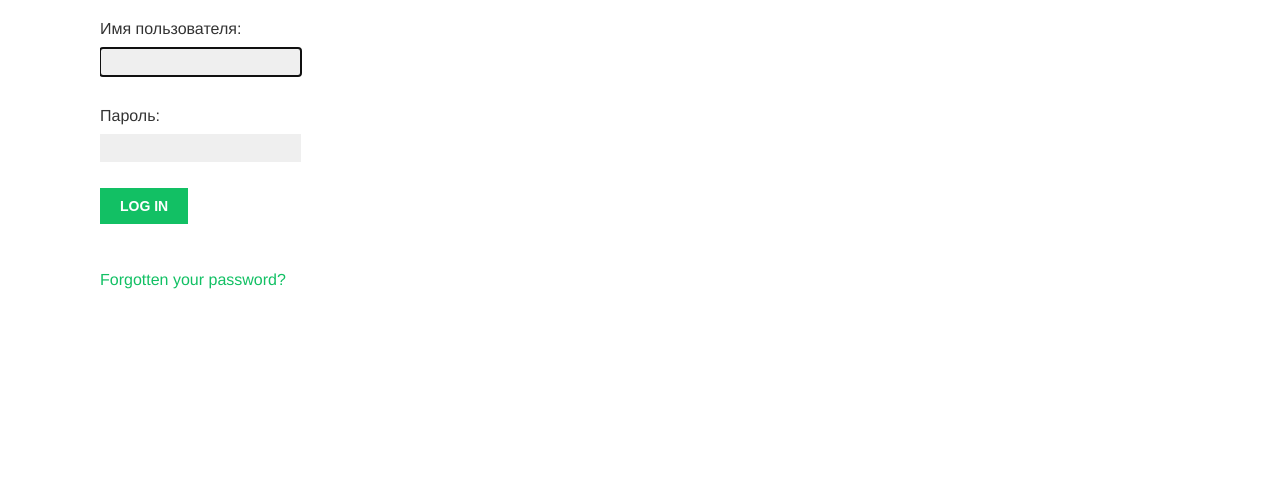
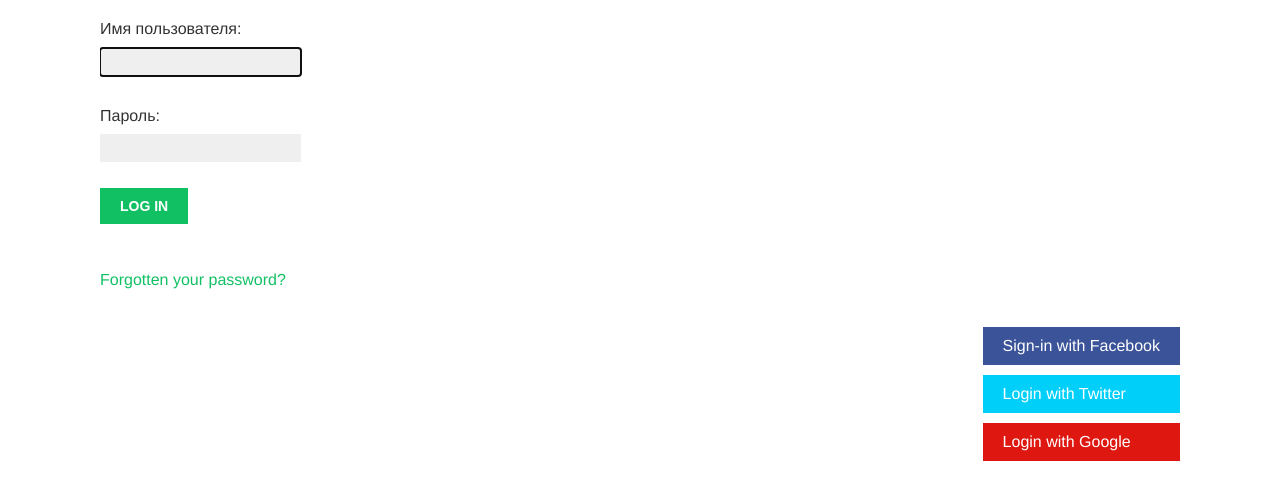
Before and after one commit to makedevpro/a_mele_2_bookmarks, a Django app: page /account/login/ in a window 1280 px wide. Shown: the part 201-701 px from the top of the page. Run offline with Django 3.2, Linux system fonts and the light colour scheme; some web fonts are replaced.

Commit message:
Added social auth

```diff
--- a/a_male_2_bookmarks/urls.py
+++ b/a_male_2_bookmarks/urls.py
@@ -21,6 +21,7 @@ from django.urls import path, include
 urlpatterns = [
     path('account/', include('account.urls')),
     path('admin/', admin.site.urls),
+    path('social-auth/', include('social_django.urls', namespace='social'))
 ]
 
 urlpatterns += static(settings.MEDIA_URL, document_root=settings.MEDIA_ROOT)
--- a/account/templates/base.html
+++ b/account/templates/base.html
@@ -61,3 +61,28 @@
     	message.closest('li').style.display = 'none';
     })
 </script>
+
+
+
+{##}
+{#<script>#}
+{#  window.fbAsyncInit = function() {#}
+{#    FB.init({#}
+{#      appId      : '{your-app-id}',#}
+{#      cookie     : true,#}
+{#      xfbml      : true,#}
+{#      version    : '{api-version}'#}
+{#    });#}
+{##}
+{#    FB.AppEvents.logPageView();#}
+{##}
+{#  };#}
+{##}
+{#  (function(d, s, id){#}
+{#     var js, fjs = d.getElementsByTagName(s)[0];#}
+{#     if (d.getElementById(id)) {return;}#}
+{#     js = d.createElement(s); js.id = id;#}
+{#     js.src = "https://connect.facebook.net/en_US/sdk.js";#}
+{#     fjs.parentNode.insertBefore(js, fjs);#}
+{#   }(document, 'script', 'facebook-jssdk'));#}
+{#</script>#}
--- a/account/templates/registration/login.html
+++ b/account/templates/registration/login.html
@@ -23,4 +23,24 @@
             <a href="{% url 'password_reset' %}">Forgotten your password?</a>
         </p>
     </div>
+
+    <div class="social">
+        <ul>
+            <li class="facebook">
+                <a href="{% url 'social:begin' 'facebook' %}">
+                    Sign-in with Facebook
+                </a>
+            </li>
+            <li class="twitter">
+                <a href="{% url 'social:begin' 'twitter' %}">
+                    Login with Twitter
+                </a>
+            </li>
+            <li class="google">
+                <a href="{% url 'social:begin' 'google-oauth2' %}">
+                    Login with Google
+                </a>
+            </li>
+        </ul>
+    </div>
 {% endblock %}
```
Also changed, not shown: a_male_2_bookmarks/settings.py (+16 -2 lines), requirements.txt (+16 -0 lines), db.sqlite3, 1 other file.
